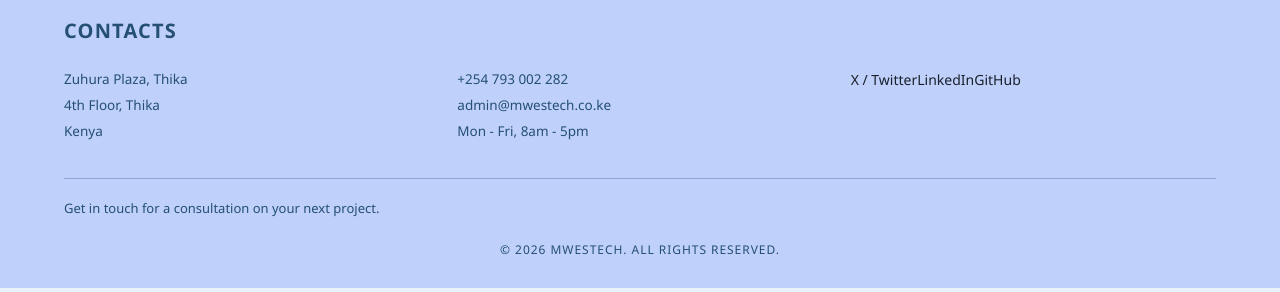
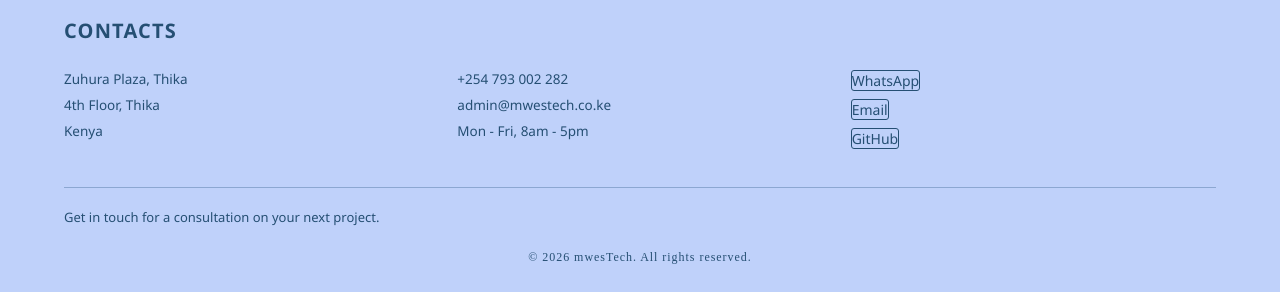
Before and after one commit to martin-m-kinoti/mwes-tech, a React (Vite) app in the folder mwes-tech-frontend/: page / in a window 1280 px wide. Shown: the part 1193-1485 px from the top of the page. Built offline with nearby package versions, Linux system fonts and the light colour scheme; no server answers.

Commit message:
landingPage feature and styling updates

```diff
--- a/mwes-tech-frontend/src/components/landingPage.css
+++ b/mwes-tech-frontend/src/components/landingPage.css
@@ -230,7 +230,7 @@
 }
 
 .lp-service:hover {
-  transform: scale(1.03);
+  transform: scale(1.02);
   background: #ffffff;
   border-color: var(--steel);
   box-shadow: 0 12px 30px rgba(43, 91, 132, 0.22);
@@ -275,6 +275,23 @@
   max-width: 1200px;
 }
 
+.lp-footer-cols a {
+  display: flex;
+  flex-direction: column;
+  margin: 0 0 8px;
+  text-decoration: none;
+  color: var(--steel-deep);
+  border:  solid var(--steel-deep);
+  width: fit-content;
+  border-radius: 3px;
+  border-width: 1px;
+}
+
+.lp-footer-cols a:hover {
+  color: #ffffff;
+  border: solid #bec3eb;
+}
+
 .lp-footer-col p {
   margin: 0 0 8px;
   font-size: 13.5px;
@@ -295,7 +312,7 @@
   text-align: center;
   font-size: 12px;
   letter-spacing: 0.08em;
-  text-transform: uppercase;
+  font-family: cursive;
   color: var(--steel-deep);
 }
 
--- a/mwes-tech-frontend/src/components/landingPage.jsx
+++ b/mwes-tech-frontend/src/components/landingPage.jsx
@@ -125,7 +125,7 @@
             Modern tech services for growing businesses
           </h2>
           <p className="lp-hero-sub">
-            Design, data, AI and security — one trusted partner.
+            Design, data, AI and security.
           </p>
         </div>
 
@@ -152,9 +152,9 @@
             <p>Mon - Fri, 8am - 5pm</p>
           </div>
           <div className="lp-footer-col">
-            <a>X / Twitter</a>
-            <a>LinkedIn</a>
-            <a>GitHub</a>
+            <a href="https://wa.me/254793002282">WhatsApp</a>
+            <a href="mailto:kinotimartincs095@gmail.com">Email</a>
+            <a href="https://github.com/martin-m-kinoti">GitHub</a>
           </div>
         </div>
         <p className="lp-footer-strip">
```
